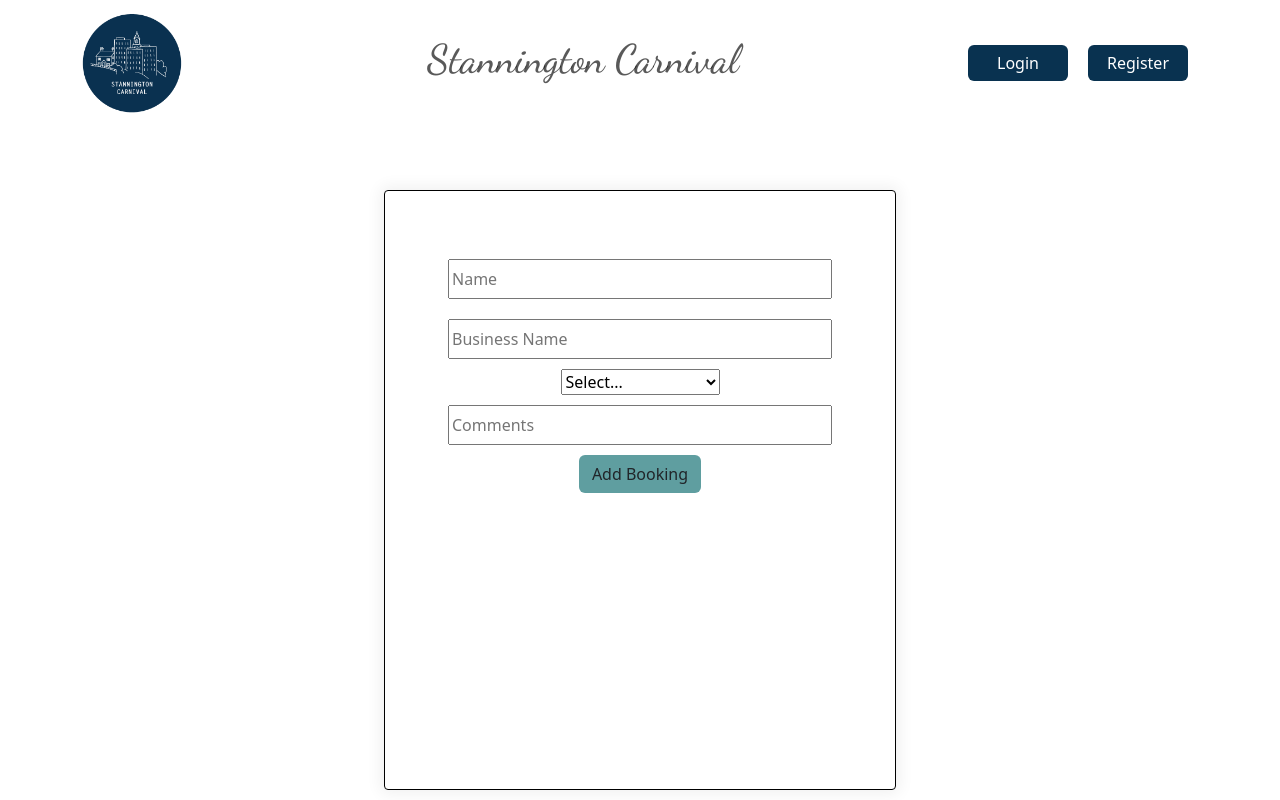
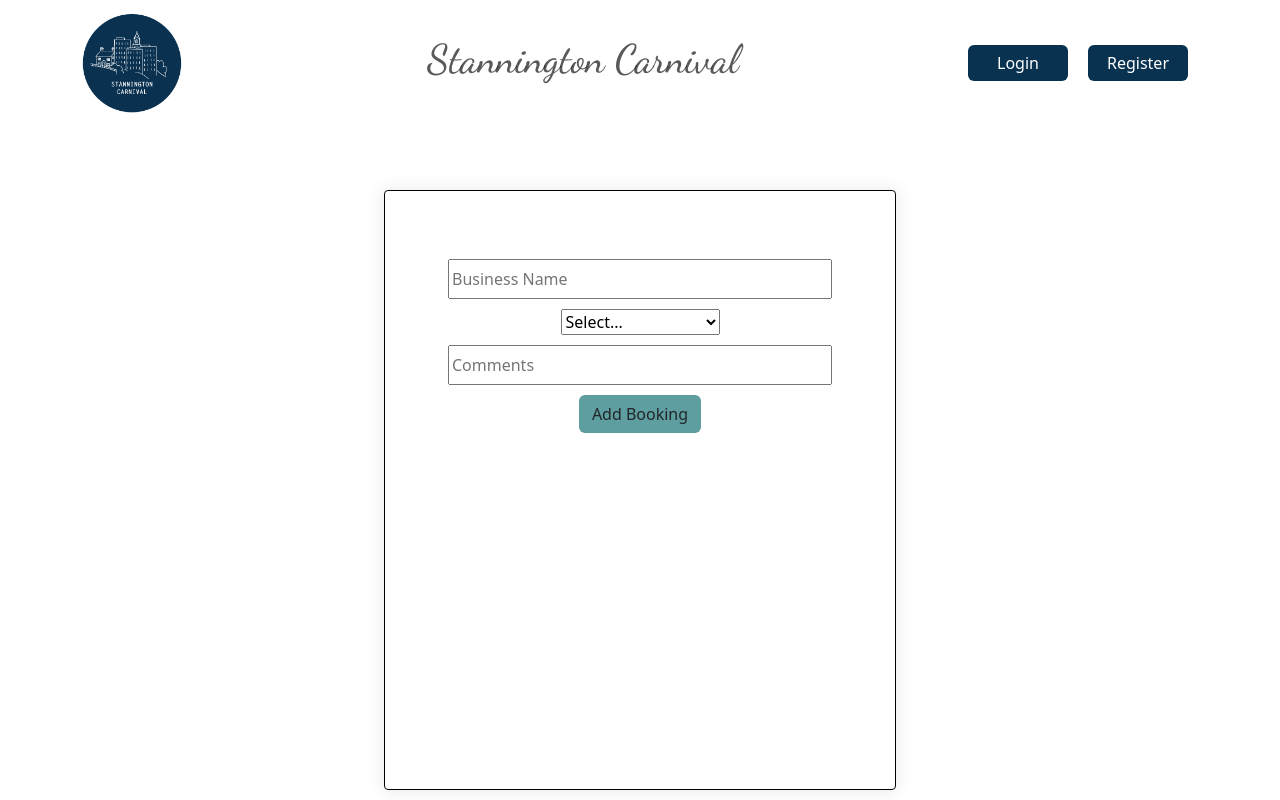
Before and after one commit to InstructorGreene/Perspicacious_Persimmons_Frontend22, a React (Create React App) app: page /booking in a window 1280 px wide. Shown: the top 800 px of the page. Built offline with nearby package versions, Linux system fonts and the light colour scheme.

Commit message:
redirection to dashboard added

```diff
--- a/src/Components/StallBookingForm/StallBookingForm.jsx
+++ b/src/Components/StallBookingForm/StallBookingForm.jsx
@@ -1,9 +1,11 @@
 import React from "react";
 import { Button } from "react-bootstrap";
 import { useForm } from "react-hook-form";
+import { useNavigate } from "react-router-dom";
 import "./StallBookingForm.css";
 
 function StallBookingForm(props) {
+  const navigate = useNavigate();
   const { register, handleSubmit } = useForm({
     shouldUseNativeValidation: true,
   });
@@ -17,19 +19,13 @@
       item.date
     );
     console.log(props);
+    navigate("/dashboard");
   };
 
   return (
     <>
       <form className="booking-container" onSubmit={handleSubmit(onSubmit)}>
         <div className="booking-form-box">
-          <div>
-            <input
-              type="text"
-              {...register("name", { required: true })}
-              placeholder="Name"
-            />
-          </div>
           <div>
             <input
               type="text"
```
